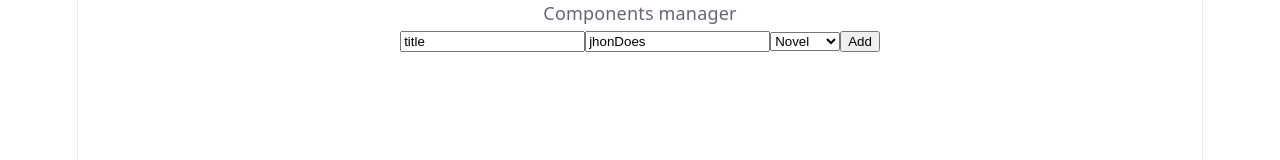
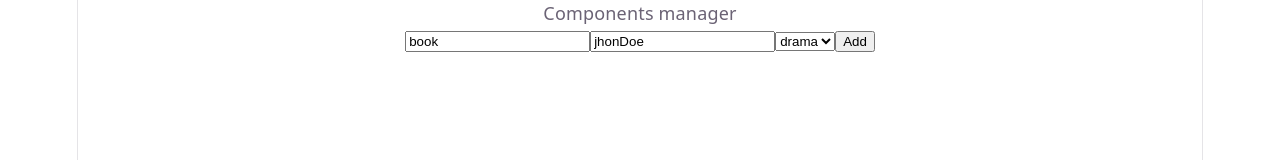
Before and after one commit to mousa1995/react-learning, a React (Vite) app: page / in a window 1280 px wide. Shown: the top 160 px of the page. Built offline with nearby package versions, Linux system fonts and the light colour scheme.

Commit message:
drills: learn form data handling with state

```diff
--- a/src/components/ComponentsManager.tsx
+++ b/src/components/ComponentsManager.tsx
@@ -1,10 +1,10 @@
-import { FormDataComponent } from "./drills/FormData/FormData";
+import { FormDataUsingState } from "./drills/FormData/FormDataUsingState";
 
 export const ComponentsManager = () => {
   return (
     <>
       <div>Components manager</div>
-      <FormDataComponent />
+      <FormDataUsingState />
     </>
   );
 };
--- /dev/null
+++ b/src/components/drills/FormData/FormDataUsingState.tsx
@@ -0,0 +1,47 @@
+type Genre = "horror" | "drama";
+
+import React from "react";
+
+export const FormDataUsingState = () => {
+  const [title, setTitle] = React.useState("book");
+  const [director, setDirector] = React.useState("jhonDoe");
+  const [genre, setGenre] = React.useState<Genre>("drama");
+
+  const titleHandler = (e: React.ChangeEvent<HTMLInputElement>) => {
+    setTitle(e.target.value);
+  };
+  const directorHandler = (e: React.ChangeEvent<HTMLInputElement>) => {
+    setDirector(e.target.value);
+  };
+  const genreHandler = (e: React.ChangeEvent<HTMLSelectElement>) => {
+    const value = e.target.value;
+    if (value === "horror" || value === "drama") {
+      setGenre(value);
+    }
+  };
+  const submitHandler = (e: React.SubmitEvent<HTMLFormElement>) => {
+    e.preventDefault();
+    console.log(`title: ${title} \n`);
+    console.log(`director: ${director}\n`);
+    console.log(`genre: ${genre}\n`);
+  };
+
+  return (
+    <>
+      <form onSubmit={submitHandler}>
+        <input type="text" name="title" value={title} onChange={titleHandler} />
+        <input
+          type="text"
+          name="director"
+          value={director}
+          onChange={directorHandler}
+        />
+        <select name="genre" onChange={genreHandler} value={genre}>
+          <option value="horror">horror</option>
+          <option value="drama">drama</option>
+        </select>
+        <button type="submit">Add</button>
+      </form>
+    </>
+  );
+};
```
